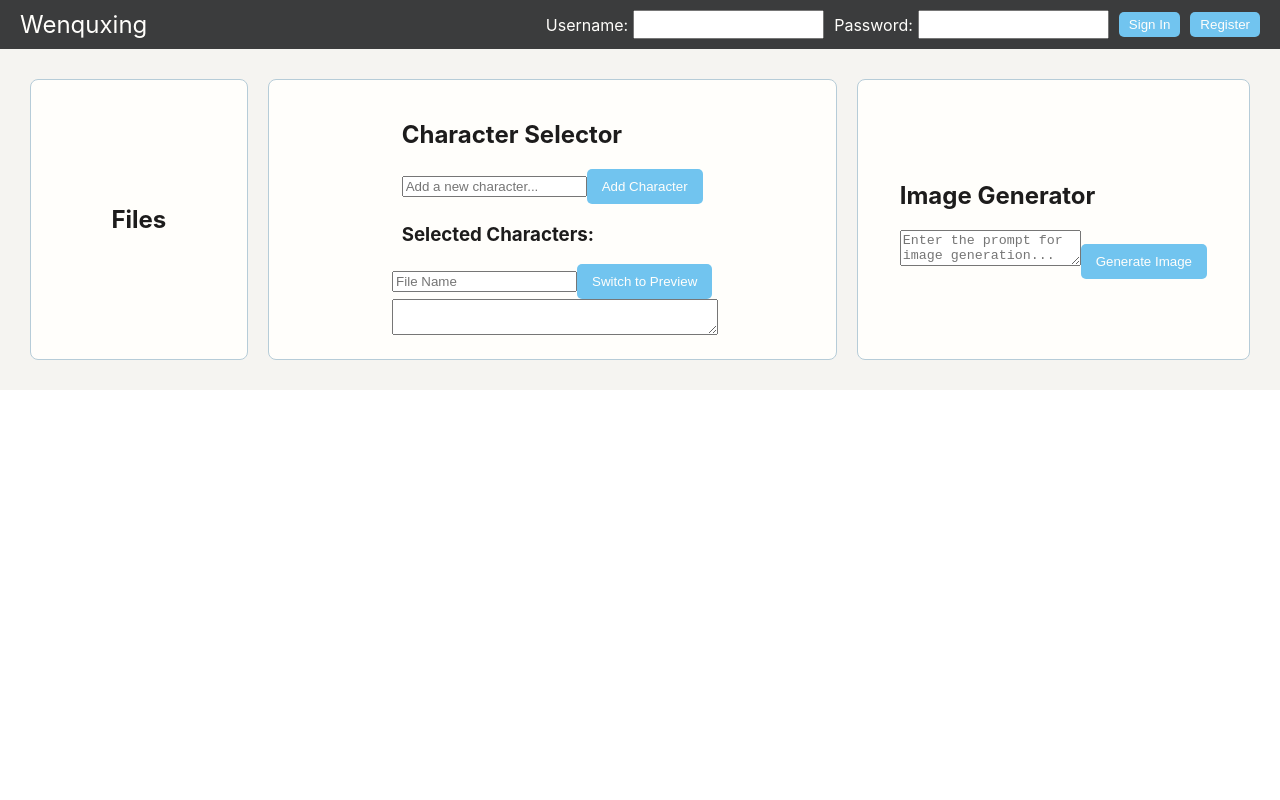
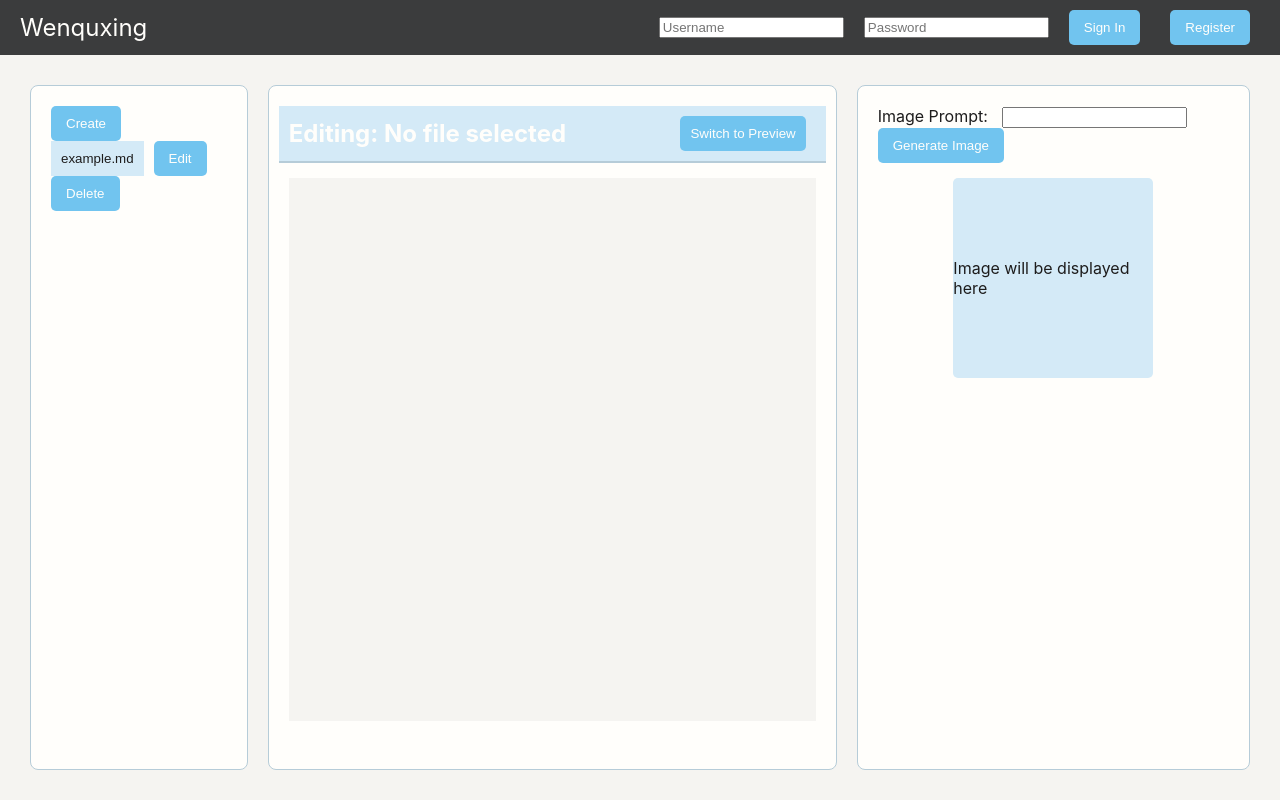
Before and after one commit to LZDXN/HackWashU-2024, a React (Create React App) app in the folder wenquxing/: page / in a window 1280 px wide. Built offline with nearby package versions, Linux system fonts and the light colour scheme.

Commit message:
file listing but remove the funcationality of character list for now

```diff
--- a/wenquxing/src/App.css
+++ b/wenquxing/src/App.css
@@ -17,6 +17,7 @@
   display: flex;
   flex-direction: column;
   align-items: stretch;
+  height: 100vh;
 }
 
 .navbar {
@@ -34,48 +35,35 @@
 
 .content {
   display: flex;
-  justify-content: space-between;
+  flex-grow: 1;
   padding: 20px;
   background-color: var(--bg-200);
 }
 
-.left-column {
-  flex: 2;
-  border: 1px solid var(--primary-200);
-  border-radius: 8px;
-  padding: 20px;
-  margin: 10px;
-  background-color: var(--bg-100);
+.left-column,
+.center-column,
+.right-column {
   display: flex;
   flex-direction: column;
   align-items: center;
-  justify-content: center;
+
+  padding: 20px;
+  margin: 10px;
+  border: 1px solid var(--primary-200);
+  border-radius: 8px;
+  background-color: var(--bg-100);
+}
+
+.left-column {
+  flex-basis: 20%;
 }
 
 .center-column {
-  flex: 6;
-  border: 1px solid var(--primary-200);
-  border-radius: 8px;
-  padding: 20px;
-  margin: 10px;
-  background-color: var(--bg-100);
-  display: flex;
-  flex-direction: column;
-  align-items: center;
-  justify-content: center;
+  flex-basis: 60%;
 }
 
 .right-column {
-  flex: 4;
-  border: 1px solid var(--primary-200);
-  border-radius: 8px;
-  padding: 20px;
-  margin: 10px;
-  background-color: var(--bg-100);
-  display: flex;
-  flex-direction: column;
-  align-items: center;
-  justify-content: center;
+  flex-basis: 40%;
 }
 
 @media (max-width: 768px) {
@@ -91,11 +79,6 @@
   }
 }
 
-input, button, textarea, select {
-  pointer-events: auto;
-  opacity: 1;
-}
-
 button {
   background-color: var(--accent-100);
   color: var(--bg-100);
@@ -109,3 +92,234 @@ button {
 button:hover {
   background-color: var(--accent-200);
 }
+
+textarea {
+  width: 100%;
+  height: 100%;
+  resize: none;
+  overflow-y: auto;
+}
+
+.user-auth {
+  display: flex;
+  align-items: center;
+  gap: 20px;
+}
+
+label, button {
+  margin-right: 10px;
+}
+.file-editor {
+  display: flex;
+  flex-direction: column;
+  align-items: center;
+}
+
+.editor-header {
+  display: flex;
+  justify-content: space-between;
+  width: 100%;
+  margin-bottom: 15px;
+}
+
+.toggle-preview-btn {
+  margin-left: auto;
+}
+
+.character-selector {
+  width: 100%;
+  margin-bottom: 15px;
+}
+
+.editor-content {
+  width: 100%;
+  height: calc(100% - 100px); /* Adjusted for header and selector */
+}
+
+.markdown-input {
+  width: 100%;
+  height: 100%;
+  resize: none;
+  background-color: var(--bg-200); /* Or any color you prefer */
+}
+.file-editor {
+  display: flex;
+  flex-direction: column;
+  height: 100%;
+  width: 100%;
+}
+
+.file-editor-header {
+  display: flex;
+  justify-content: space-between;
+  padding-bottom: 20px;
+}
+
+.file-editor-title {
+  font-size: 1.2em;
+  color: var(--text-100);
+}
+
+.file-editor-button {
+  cursor: pointer;
+  padding: 10px 15px;
+  border: none;
+  background-color: var(--accent-100);
+  color: var(--bg-100);
+  border-radius: 5px;
+  transition: background-color 0.3s ease;
+}
+
+.file-editor-button:hover {
+  background-color: var(--accent-200);
+}
+
+.file-editor-content {
+  flex-grow: 1;
+  overflow-y: auto;
+  width: 100%;
+  display: flex;
+  align-items: center;
+}
+
+.character-selector {
+  width: 100%;
+  display: flex;
+  flex-direction: column;
+  align-items: center;
+  gap: 15px;
+}
+
+.character-selector select {
+  padding: 10px;
+  border: 1px solid var(--primary-200);
+  border-radius: 5px;
+}
+
+.image-generator {
+  width: 100%;
+  display: flex;
+  flex-direction: column;
+  align-items: center;
+  gap: 15px;
+}
+
+.image-placeholder {
+  width: 100%;
+  height: 200px;
+  display: flex;
+  justify-content: center;
+  align-items: center;
+  background-color: var(--bg-300);
+  color: var(--text-100);
+  border: 1px solid var(--primary-200);
+  border-radius: 8px;
+}
+
+
+.editor-header {
+  display: flex;
+  justify-content: space-between;
+  align-items: center;
+  background-color: var(--primary-100);
+  padding: 10px;
+  border-bottom: 2px solid var(--primary-200);
+  color: var(--bg-100);
+}
+
+.editor-title {
+  margin: 0;
+}
+
+.toggle-preview-btn {
+  background-color: var(--accent-100);
+  color: var(--bg-100);
+  border: none;
+  padding: 10px;
+  border-radius: 5px;
+  cursor: pointer;
+  transition: background-color 0.3s ease;
+}
+
+.toggle-preview-btn:hover {
+  background-color: var(--accent-200);
+}
+
+.editor-container {
+  height: calc(100% - 50px);
+  position: relative;
+}
+
+.markdown-input,
+.markdown-preview {
+  width: 100%;
+  height: 100%;
+  border: none;
+  padding: 10px;
+  box-sizing: border-box;
+}
+
+.markdown-input {
+  resize: none;
+}
+
+.markdown-preview {
+  padding: 20px;
+  overflow-y: auto;
+}
+
+.character-selector {
+  display: flex;
+  align-items: center;
+  justify-content: flex-start;
+  gap: 10px;
+  padding: 10px;
+  background-color: var(--primary-200);
+}
+
+.character-dropdown {
+  flex-grow: 1;
+}
+
+.editor-content {
+  background-color: var(--bg-300);
+}
+
+.scrollable-content {
+  overflow-y: auto;
+  padding: 10px;
+}
+
+.img-container {
+  display: flex;
+  gap: 10px;
+  overflow-x: auto;
+}
+
+.img-placeholder {
+  width: 200px;
+  height: 200px;
+  background-color: var(--primary-100);
+  display: flex;
+  align-items: center;
+  justify-content: center;
+  border-radius: 5px;
+}
+
+.file-button {
+  background-color: var(--primary-100);
+  color: var(--text-100);
+  padding: 10px;
+  border: none;
+  cursor: pointer;
+  border-radius: 0; /* Removed rounded corners */
+  transition: background-color 0.3s ease;
+}
+
+.file-button:hover {
+  background-color: var(--primary-200);
+}
+
+.file-button.selected {
+  background-color: var(--primary-300);
+}
--- a/wenquxing/src/App.js
+++ b/wenquxing/src/App.js
@@ -1,53 +1,42 @@
 import React, { useState } from "react";
 import "./App.css";
+
 import UserAuth from "./components/UserAuth";
+import FileSelector from "./components/FileSelector";
 import FileEditor from "./components/FileEditor";
-import CharacterSelector from "./components/CharacterSelector";
 import ImageGenerator from "./components/ImageGenerator";
-import FileSelector from "./components/FileSelector";
+// import CharacterSelector from "./components/CharacterSelector";
 
 function App() {
   const [user, setUser] = useState(null);
   const [mdFile, setMdFile] = useState("");
-  const [selectedCharacters, setSelectedCharacters] = useState([]);
+  const [selectedFile, setSelectedFile] = useState(null);
+  // const [selectedCharacters, setSelectedCharacters] = useState([]);
   const [generatedImage, setGeneratedImage] = useState(null);
-  const [selectedFile, setSelectedFile] = useState(null); // New state for selected file
-
-  const handleUserAuth = (userData) => setUser(userData);
-  const handleMdFileChange = (newMdFile) => setMdFile(newMdFile);
-  const handleCharacterChange = (newCharacterData) =>
-    setSelectedCharacters(newCharacterData);
-  const handleImageGeneration = (generatedImageData) =>
-    setGeneratedImage(generatedImageData);
-  const handleFileSelect = (selectedFileData) =>
-    setSelectedFile(selectedFileData); // New handler
 
   return (
     <div className="App">
-      <nav className="navbar">
+      <div className="navbar">
         <div className="nav-title">Wenquxing</div>
-        <UserAuth onUserAuth={handleUserAuth} user={user} />
-      </nav>
-
+        <UserAuth setUser={setUser} user={user} />
+      </div>
       <div className="content">
         <div className="left-column">
-          <FileSelector
-            onFileSelect={handleFileSelect}
+          <FileSelector setSelectedFile={setSelectedFile} />
+        </div>
+        <div className="center-column">
+          <FileEditor
+            onMdFileChange={setMdFile}
+            mdFileContent={mdFile}
             selectedFile={selectedFile}
+            // onCharacterChange={setSelectedCharacters}
+            // selectedCharacters={selectedCharacters}
           />
         </div>
-
-        <div className="center-column">
-          <CharacterSelector
-            onCharacterChange={handleCharacterChange}
-            selectedCharacters={selectedCharacters}
-          />
-          <FileEditor onMdFileChange={handleMdFileChange} mdFile={mdFile} />
-        </div>
-
         <div className="right-column">
           <ImageGenerator
-            onImageGeneration={handleImageGeneration}
+            mdFile={mdFile}
+            onImageGeneration={setGeneratedImage}
             generatedImage={generatedImage}
           />
         </div>
--- a/wenquxing/src/components/CharacterSelector.css
+++ /dev/null
@@ -1,25 +0,0 @@
-.character-selector {
-    padding: 20px;
-    margin: 20px;
-    border: 1px solid #ddd;
-    border-radius: 8px;
-  }
-
-  .character-selector h2,
-  .character-selector h3 {
-    margin-bottom: 10px;
-  }
-
-  .character-selector input,
-  .character-selector button {
-    margin-bottom: 10px;
-    padding: 8px;
-    border-radius: 4px;
-    border: 1px solid #ddd;
-  }
-
-  .character-selector button {
-    cursor: pointer;
-    background-color: #4caf50;
-    color: white;
-  }
--- a/wenquxing/src/components/CharacterSelector.js
+++ b/wenquxing/src/components/CharacterSelector.js
@@ -1,31 +1,33 @@
-import React, { useState } from "react";
+import React from "react";
+import "../App.css";
 
-const CharacterSelector = ({ onCharacterChange, selectedCharacters }) => {
-  const [newCharacter, setNewCharacter] = useState("");
+const CharacterSelector = ({ selectedCharacters, onCharacterChange }) => {
+  const allCharacters = ["Character1", "Character2", "Character3"]; // Example characters
 
-  const handleCharacterAddition = () => {
-    if (newCharacter) {
-      onCharacterChange([...selectedCharacters, newCharacter]);
-      setNewCharacter("");
-    }
+  const handleChange = (e) => {
+    const selectedOptions = Array.from(
+      e.target.selectedOptions,
+      (option) => option.value
+    );
+    onCharacterChange(selectedOptions);
   };
 
   return (
     <div className="character-selector">
-      <h2>Character Selector</h2>
-      <input
-        type="text"
-        value={newCharacter}
-        onChange={(e) => setNewCharacter(e.target.value)}
-        placeholder="Add a new character..."
-      />
-      <button onClick={handleCharacterAddition}>Add Character</button>
-      <h3>Selected Characters:</h3>
-      <ul>
-        {selectedCharacters.map((char, idx) => (
-          <li key={idx}>{char}</li>
+      <label htmlFor="characters">Select Characters: </label>
+      <select
+        id="characters"
+        multiple={true}
+        value={selectedCharacters}
+        onChange={handleChange}
+        size={allCharacters.length}
+      >
+        {allCharacters.map((character, index) => (
+          <option key={index} value={character}>
+            {character}
+          </option>
         ))}
-      </ul>
+      </select>
     </div>
   );
 };
--- a/wenquxing/src/components/FileEditor.css
+++ /dev/null
@@ -1,18 +0,0 @@
-.file-editor {
-    padding: 20px;
-    margin: 20px;
-    border: 1px solid #ddd;
-    border-radius: 8px;
-  }
-
-  .file-editor h2 {
-    margin-bottom: 20px;
-  }
-
-  .file-editor textarea {
-    width: 100%;
-    min-height: 200px;
-    padding: 10px;
-    border-radius: 4px;
-    border: 1px solid #ddd;
-  }
--- a/wenquxing/src/components/FileEditor.js
+++ b/wenquxing/src/components/FileEditor.js
@@ -1,8 +1,15 @@
 import React, { useState } from "react";
 import ReactMarkdown from "react-markdown";
+import "../App.css";
 
-const FileEditor = ({ onMdFileChange, mdFile, fileName, onFileNameChange }) => {
-  const [content, setContent] = useState(mdFile || "");
+const FileEditor = ({
+  onMdFileChange,
+  mdFileContent,
+  selectedFile,
+  onCharacterChange,
+  selectedCharacters,
+}) => {
+  const [content, setContent] = useState(mdFileContent || "");
   const [isPreview, setIsPreview] = useState(false);
 
   const handleContentChange = (e) => {
@@ -11,30 +18,47 @@ const FileEditor = ({ onMdFileChange, mdFile, fileName, onFileNameChange }) => {
     onMdFileChange(newContent);
   };
 
-  const handleFileNameChange = (e) => {
-    onFileNameChange(e.target.value);
-  };
-
   return (
     <div className="file-editor">
-      <input
-        type="text"
-        value={fileName}
-        onChange={handleFileNameChange}
-        placeholder="File Name"
-      />
-      <button onClick={() => setIsPreview(!isPreview)}>
-        {isPreview ? "Switch to Editor" : "Switch to Preview"}
-      </button>
-      <div className="editor-container">
+      <div className="editor-header">
+        <h2 className="editor-title">
+          Editing: {selectedFile || "No file selected"}
+        </h2>
+        <button
+          onClick={() => setIsPreview(!isPreview)}
+          className="toggle-preview-btn"
+        >
+          {isPreview ? "Switch to Editor" : "Switch to Preview"}
+        </button>
+      </div>
+      {/* <div className="character-selector">
+        <label htmlFor="characters">Select Characters: </label>
+        <select
+          name="characters"
+          id="characters"
+          multiple
+          onChange={(e) => {
+            const selectedOptions = Array.from(
+              e.target.selectedOptions,
+              (option) => option.value
+            );
+            onCharacterChange(selectedOptions);
+          }}
+          value={selectedCharacters}
+        >
+          <option value="char1">Character 1</option>
+          <option value="char2">Character 2</option>
+        </select>
+      </div>
+      */}
+      <div className="editor-content">
         {isPreview ? (
-          <ReactMarkdown className="markdown-preview" children={content} />
+          <ReactMarkdown className="markdown-preview">{content}</ReactMarkdown>
         ) : (
           <textarea
             value={content}
             onChange={handleContentChange}
             className="markdown-input"
-            style={{ width: "100%", height: "100%" }}
           />
         )}
       </div>
--- a/wenquxing/src/components/FileSelector.css
+++ /dev/null
@@ -1,7 +0,0 @@
-.file-selector {
-    padding: 20px;
-  }
-
-  .file-selector h2 {
-    margin-bottom: 10px;
-  }
--- a/wenquxing/src/components/FileSelector.js
+++ b/wenquxing/src/components/FileSelector.js
@@ -1,13 +1,76 @@
-import React from "react";
+import React, { useState } from "react";
+import "../App.css";
 
 const FileSelector = ({ onFileSelect, selectedFile }) => {
-  // Add the logic to display, select, and manage files
+  const [files, setFiles] = useState(["example.md"]);
+  const [newFileName, setNewFileName] = useState("");
+  const [isCreatingFile, setIsCreatingFile] = useState(false);
+
+  const handleFileCreate = () => {
+    if (!newFileName) return;
+    let formattedFileName = newFileName.endsWith(".md")
+      ? newFileName
+      : newFileName + ".md";
+    setFiles((prevFiles) => [...prevFiles, formattedFileName]);
+    setIsCreatingFile(false);
+    setNewFileName("");
+  };
+
+  const handleFileDelete = (fileName) => {
+    setFiles((prevFiles) => prevFiles.filter((file) => file !== fileName));
+    if (selectedFile === fileName) onFileSelect("");
+  };
+
+  const handleFileRename = (oldFileName) => {
+    const newName = prompt("New name:", oldFileName);
+    if (!newName || newName === oldFileName) return;
+    let formattedFileName = newName.endsWith(".md") ? newName : newName + ".md";
+    setFiles((prevFiles) =>
+      prevFiles.map((file) => (file === oldFileName ? formattedFileName : file))
+    );
+    onFileSelect(formattedFileName);
+  };
 
   return (
     <div className="file-selector">
-      <h2>Files</h2>
-      {/* Display and manage the file list here */}
-      {/* Trigger onFileSelect when a file is selected */}
+      <button onClick={() => setIsCreatingFile(true)}>Create</button>
+      {isCreatingFile && (
+        <div className="new-file-input">
+          <input
+            type="text"
+            placeholder="New file name"
+            value={newFileName}
+            onChange={(e) => setNewFileName(e.target.value)}
+          />
+          <button onClick={handleFileCreate}>Add</button>
+        </div>
+      )}
+      <div className="file-list">
+        {files.map((file, index) => (
+          <div key={index} className="file-list-item">
+            <button
+              className={`file-button ${
+                selectedFile === file ? "selected" : ""
+              }`}
+              onClick={() => onFileSelect(file)}
+            >
+              {file}
+            </button>
+            <button
+              className="edit-button"
+              onClick={() => handleFileRename(file)}
+            >
+              Edit
+            </button>
+            <button
+              className="delete-button"
+              onClick={() => handleFileDelete(file)}
+            >
+              Delete
+            </button>
+          </div>
+        ))}
+      </div>
     </div>
   );
 };
--- a/wenquxing/src/components/ImageGenerator.css
+++ /dev/null
@@ -1,30 +0,0 @@
-.image-generator {
-    padding: 20px;
-    margin: 20px;
-    border: 1px solid #ddd;
-    border-radius: 8px;
-  }
-
-  .image-generator h2,
-  .image-generator h3 {
-    margin-bottom: 10px;
-  }
-
-  .image-generator textarea,
-  .image-generator button {
-    margin-bottom: 10px;
-    padding: 8px;
-    border-radius: 4px;
-    border: 1px solid #ddd;
-  }
-
-  .image-generator button {
-    cursor: pointer;
-    background-color: #4caf50;
-    color: white;
-  }
-
-  .generated-image img {
-    max-width: 100%;
-    height: auto;
-  }
--- a/wenquxing/src/components/ImageGenerator.js
+++ b/wenquxing/src/components/ImageGenerator.js
@@ -1,34 +1,48 @@
 import React, { useState } from "react";
+import "../App.css";
 
-const ImageGenerator = ({ onImageGeneration, generatedImage }) => {
+const ImageGenerator = ({ onImageGeneration, generatedImages }) => {
   const [prompt, setPrompt] = useState("");
 
   const handlePromptChange = (e) => {
     setPrompt(e.target.value);
   };
 
-  const handleImageGeneration = () => {
-    // Implement API call logic here
-    // onImageGeneration(generatedImageDataFromAPI);
+  const handleSubmit = (e) => {
+    e.preventDefault();
+    // Your API call logic to generate images
+    onImageGeneration(prompt);
   };
 
   return (
     <div className="image-generator">
-      <h2>Image Generator</h2>
-      <textarea
-        value={prompt}
-        onChange={handlePromptChange}
-        placeholder="Enter the prompt for image generation..."
-      />
-      <button onClick={handleImageGeneration}>Generate Image</button>
-      {generatedImage && (
-        <div className="generated-image">
-          <h3>Generated Image:</h3>
-          {/* Display the generated image here */}
-          {/* Example assuming generatedImage is a URL: */}
-          <img src={generatedImage} alt="Generated" />
-        </div>
-      )}
+      <div className="prompt-container">
+        <label htmlFor="prompt">Image Prompt: </label>
+        <input
+          type="text"
+          id="prompt"
+          value={prompt}
+          onChange={handlePromptChange}
+          className="prompt-input"
+        />
+        <button onClick={handleSubmit} className="generate-img-btn">
+          Generate Image
+        </button>
+      </div>
+      <div className="img-container">
+        {generatedImages && generatedImages.length > 0 ? (
+          generatedImages.map((imgSrc, index) => (
+            <img
+              key={index}
+              src={imgSrc}
+              alt={`Generated ${index}`}
+              className="generated-img"
+            />
+          ))
+        ) : (
+          <div className="img-placeholder">Image will be displayed here</div>
+        )}
+      </div>
     </div>
   );
 };
--- a/wenquxing/src/components/UserAuth.css
+++ /dev/null
@@ -1,50 +0,0 @@
-.user-auth {
-    display: flex;
-    align-items: center;
-    justify-content: space-between;
-}
-
-.user-auth form {
-    display: flex;
-    align-items: center;
-    gap: 10px;
-}
-
-.user-auth label {
-    margin: 0;
-    display: flex;
-    align-items: center;
-    gap: 5px;
-}
-
-.user-auth input {
-    padding: 5px;
-    margin: 0;
-}
-
-.user-auth button {
-    padding: 5px 10px;
-    cursor: pointer;
-}
-
-.switch-auth {
-    margin-left: 10px;
-}
-
-/* Breakpoint for smaller screens */
-@media (max-width: 768px) {
-    .user-auth {
-        flex-wrap: wrap;
-        justify-content: flex-start;
-        gap: 10px;
-    }
-
-    .user-auth form {
-        width: 100%;
-        justify-content: space-between;
-    }
-
-    .user-auth label {
-        flex-grow: 1;
-    }
-}
--- a/wenquxing/src/components/UserAuth.js
+++ b/wenquxing/src/components/UserAuth.js
@@ -1,5 +1,5 @@
 import React, { useState } from "react";
-import "./UserAuth.css";
+import "../App.css"; // Importing unified CSS
 
 const UserAuth = ({ onUserAuth }) => {
   const [username, setUsername] = useState("");
@@ -7,44 +7,38 @@ const UserAuth = ({ onUserAuth }) => {
 
   const handleSignIn = (e) => {
     e.preventDefault();
-    // Implement API call for sign-in here
-    // On success:
-    // onUserAuth({ username, /* other user data */ });
+    // Handle Sign In Logic
+    onUserAuth(username);
   };
 
-  const handleRegister = (e) => {
+  const handleSignUp = (e) => {
     e.preventDefault();
-    // Implement API call for registration here
-    // On success:
-    // onUserAuth({ username, /* other user data */ });
+    // Handle Sign Up Logic
+    onUserAuth(username);
   };
 
   return (
     <div className="user-auth">
-      <form onSubmit={handleSignIn}>
-        <label>
-          Username:
       <input
         type="text"
+        placeholder="Username"
         value={username}
         onChange={(e) => setUsername(e.target.value)}
         required
       />
-        </label>
-        <label>
-          Password:
       <input
         type="password"
+        placeholder="Password"
         value={password}
         onChange={(e) => setPassword(e.target.value)}
         required
       />
-        </label>
-        <button type="submit">Sign In</button>
-        <button type="button" onClick={handleRegister}>
+      <button type="button" onClick={handleSignIn}>
+        Sign In
+      </button>
+      <button type="button" onClick={handleSignUp}>
         Register
       </button>
-      </form>
     </div>
   );
 };
```
Lines whose indentation alone changed are shown as unchanged.
